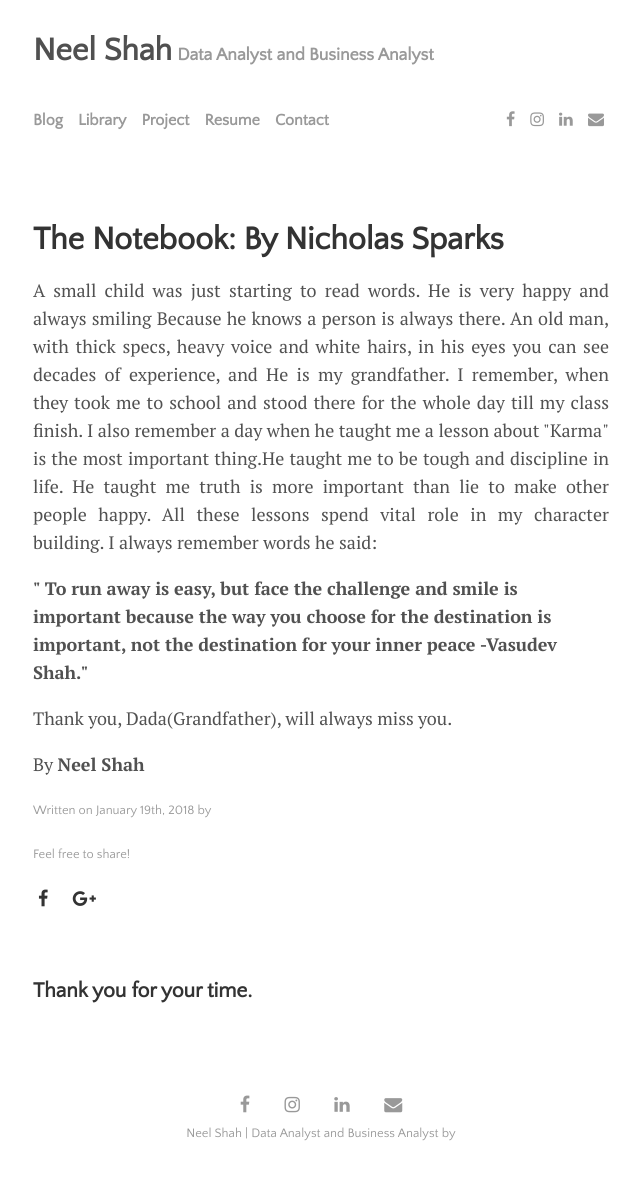
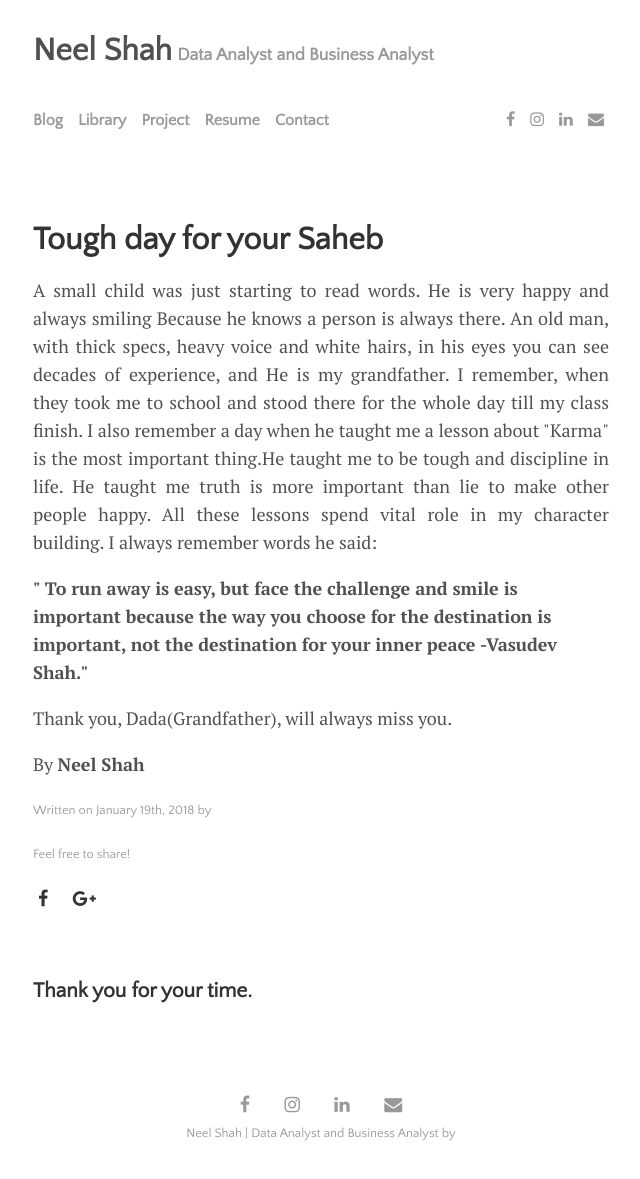
Before and after one commit to NeelShah18/neelshah18.github.io, a Jekyll site: the page built from _library/2018-01-19-tough-day.md, in a window 1280 px wide. Shown: the whole page, without its empty margins (319-959 px from the left). Built offline with Jekyll 4.4.1, drawn with Linux system fonts in a browser that asks for light colours; nearby versions of some CDN libraries.

Commit message:
title change

```diff
--- a/_library/2018-01-19-tough-day.md
+++ b/_library/2018-01-19-tough-day.md
@@ -1,6 +1,6 @@
 ---
 layout: post
-title: "The Notebook: By Nicholas Sparks"
+title: "Tough day for your Saheb"
 ---
 
 <p style="text-align: justify;">A small child was just starting to read words. He is very happy and always smiling Because he knows a person is always there. An old man,  with thick specs, heavy voice and white hairs, in his eyes you can see decades of experience, and He is my grandfather. I remember, when they took me to school and stood there for the whole day till my class finish. I also remember a day when he taught me a lesson about "Karma" is the most important thing.He taught me to be tough and discipline in life. He taught me truth is more important than lie to make other people happy. All these lessons spend vital role in my character building. I always remember words he said:</p>
```
